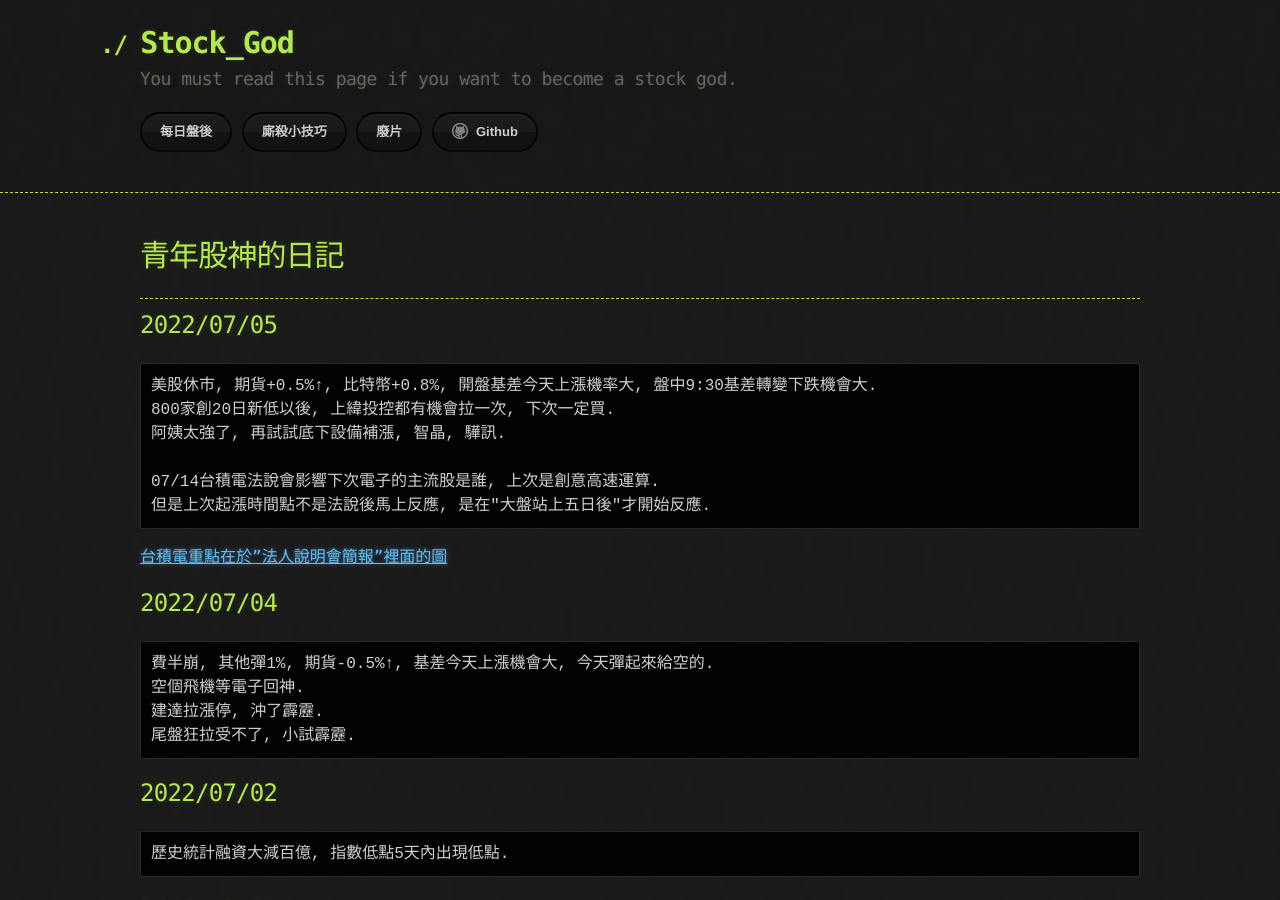
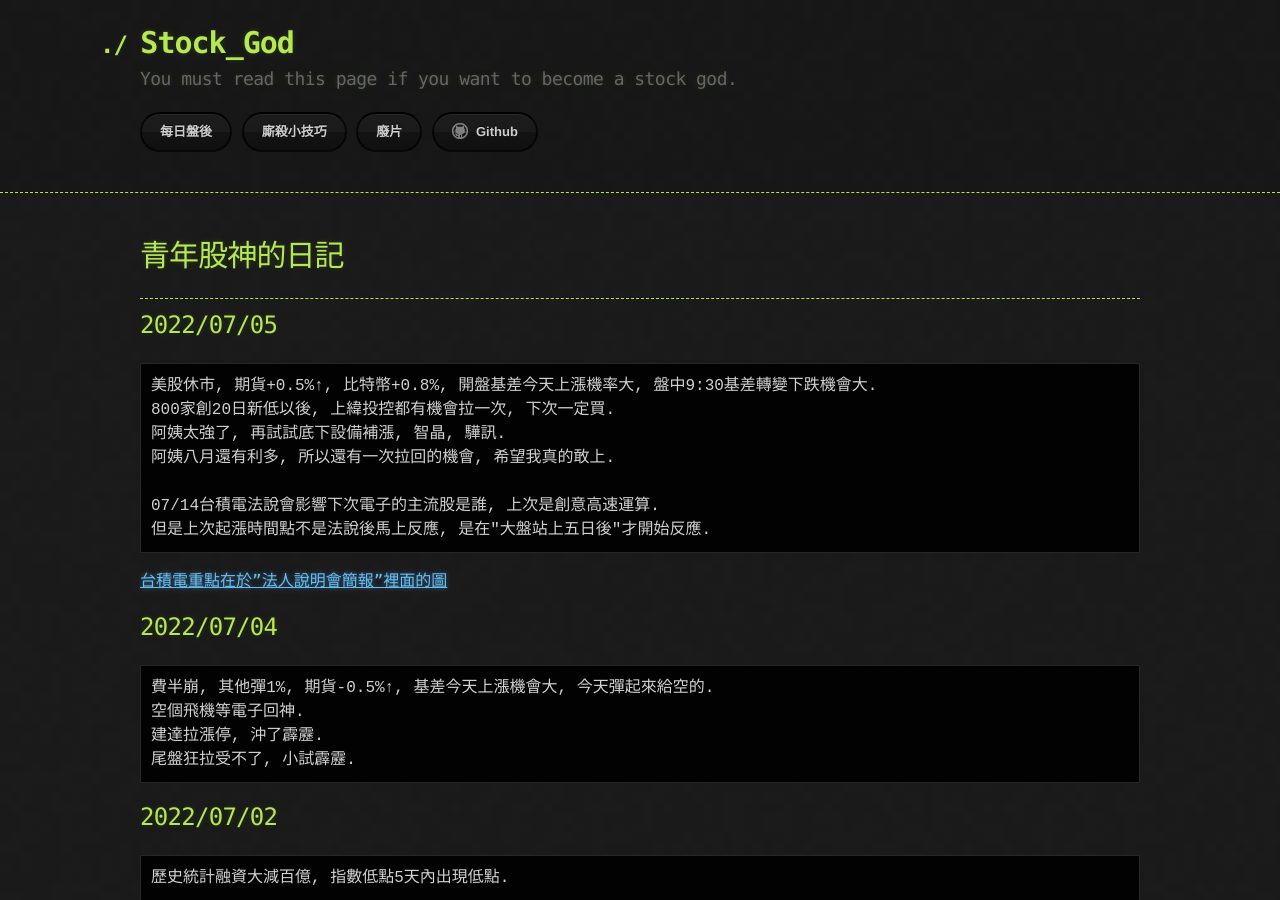
Before and after one commit to lepg5487/Stock_God, a Jekyll site: the page built from index.md, in a window 1280 px wide and 900 px high. Built offline with Jekyll 4.4.1, drawn with Linux system fonts in a browser that asks for light colours; our own code applies the rules of GitHub Pages for plain Markdown files.

Commit message:
Update index.md

```diff
--- a/index.md
+++ b/index.md
@@ -11,6 +11,7 @@ layout: testlayouts
 美股休市, 期貨+0.5%↑, 比特幣+0.8%, 開盤基差今天上漲機率大, 盤中9:30基差轉變下跌機會大.
 800家創20日新低以後, 上緯投控都有機會拉一次, 下次一定買.
 阿姨太強了, 再試試底下設備補漲, 智晶, 驊訊.
+阿姨八月還有利多, 所以還有一次拉回的機會, 希望我真的敢上.
 
 07/14台積電法說會影響下次電子的主流股是誰, 上次是創意高速運算.
 但是上次起漲時間點不是法說後馬上反應, 是在"大盤站上五日後"才開始反應.
```
